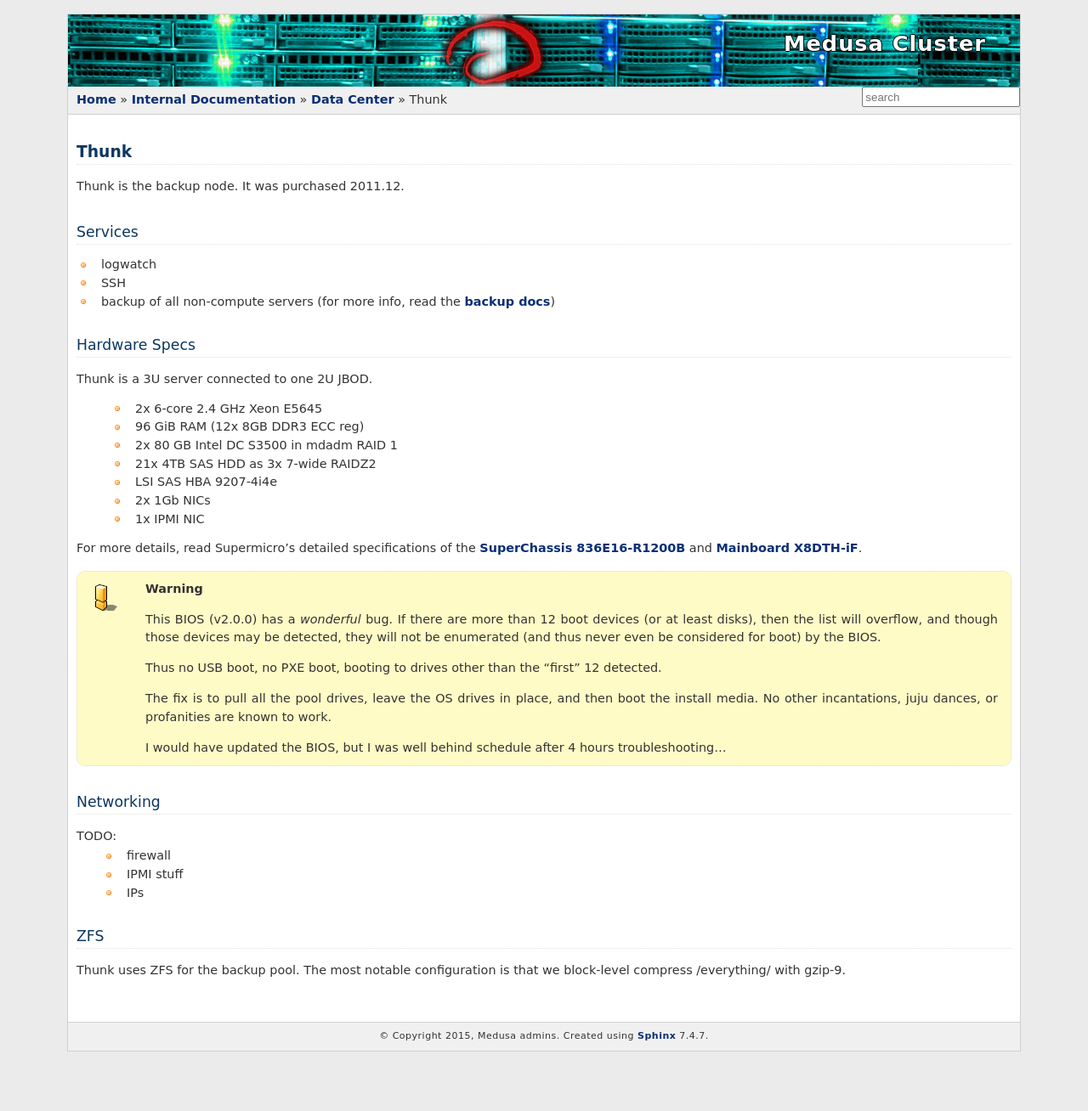
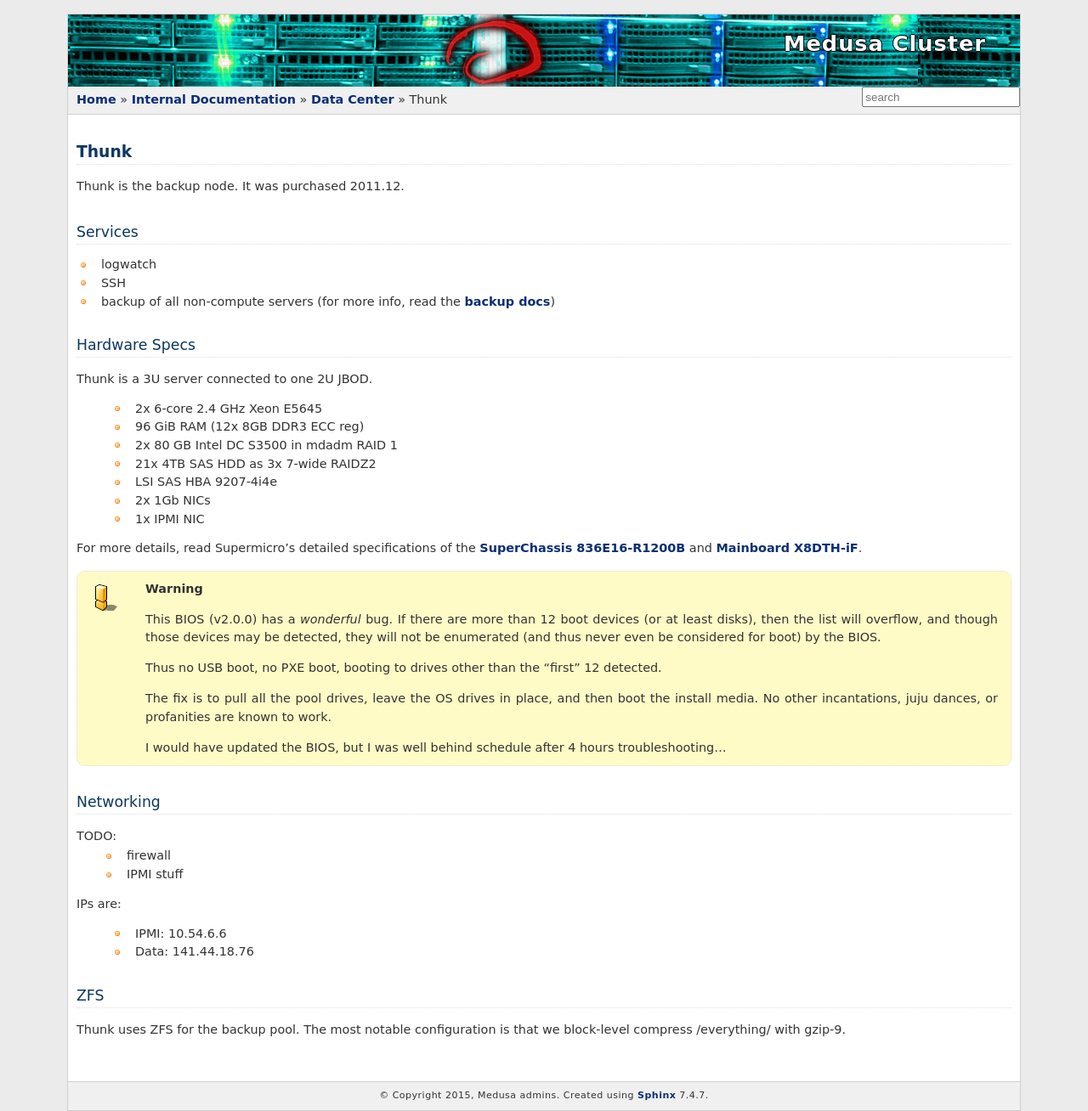
Before and after one commit to psychoinformatics-de/ipsy-docs, a Sphinx documentation site: the page built from source/internal/data_center/thunk.rst, in a window 1280 px wide. Shown: the whole page at 85% size. Built offline with Sphinx 7.4.7, drawn with Linux system fonts in a browser that asks for light colours; formulas are drawn with MathJax 3; before the commit the page ends 1238 px from its top, so only the background shows below that.

Commit message:
Add thunk's new IPs

```diff
--- a/source/internal/data_center/thunk.rst
+++ b/source/internal/data_center/thunk.rst
@@ -50,7 +50,11 @@ Networking
 TODO:
   * firewall
   * IPMI stuff
-  * IPs
+
+IPs are:
+
+  * IPMI: 10.54.6.6
+  * Data: 141.44.18.76
 
 ZFS
 ===
```
